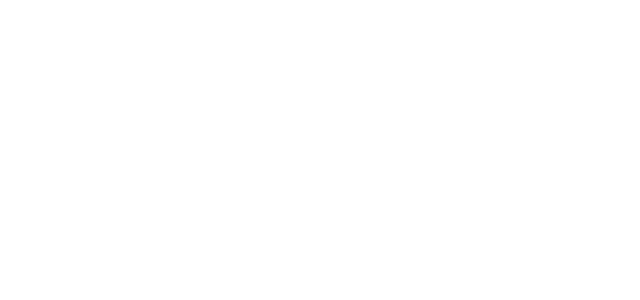
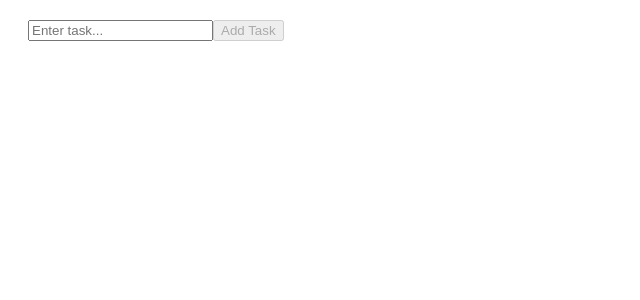
Before and after one commit to drawliin/Projet--Controle3, a React (Create React App) app: page / in a window 1280 px wide. Shown: the top 300 px of the page, without its empty margins (0-640 px from the left). Built offline with nearby package versions, Linux system fonts and the light colour scheme.

Commit message:
add AddTask component for task management functionality

```diff
--- a/src/App.js
+++ b/src/App.js
@@ -1,9 +1,10 @@
+import AddTask from "./components/AddTask";
 
 
 function App() {
   return (
     <div className="App">
-
+      <AddTask/>
     </div>
   );
 }
--- /dev/null
+++ b/src/components/AddTask.js
@@ -0,0 +1,58 @@
+import React, {useState} from 'react'
+
+function AddTask(){
+
+    const [newTask, setNewTask] = useState('');
+
+    const [tasks, setTasks] = useState([]);
+
+    function handleTasks(){
+
+        if(!tasks.includes(newTask.trim())){
+            setTasks([...tasks, newTask.trim()]);
+            setNewTask('');
+        }else{
+            alert('Task already exists');
+            setNewTask('');
+        }
+
+    }
+
+    function handleDelete(i){
+        const filteredTasks = tasks.filter((_, j) => (j !== i));
+        setTasks(filteredTasks);
+    }
+
+    function handleEdit(i){
+        const taskToEdit = tasks[i];
+        setNewTask(taskToEdit)
+    }
+
+
+
+    return (
+        <div>
+            <input type='text' placeholder='Enter task...' value={newTask} onChange={(e) => {setNewTask(e.target.value)}} />
+            <button onClick={() => {handleTasks()}} disabled={!newTask.trim()}>Add Task</button>
+
+            <ul>
+                {tasks.map((element, index) => {
+                    return(
+                        <div className='listElement' key={index}>
+                            <li>{element}</li>
+                            <button onClick={() => handleEdit(index)}>Modifier</button>
+                            <button onClick={() => handleDelete(index)}>Supprimer</button>
+                        </div>
+                    )
+                })}
+            </ul>
+
+
+
+
+
+        </div>
+    )
+}
+
+export default AddTask
--- a/src/index.css
+++ b/src/index.css
@@ -1,13 +1,14 @@
-body {
-  margin: 0;
-  font-family: -apple-system, BlinkMacSystemFont, 'Segoe UI', 'Roboto', 'Oxygen',
-    'Ubuntu', 'Cantarell', 'Fira Sans', 'Droid Sans', 'Helvetica Neue',
-    sans-serif;
-  -webkit-font-smoothing: antialiased;
-  -moz-osx-font-smoothing: grayscale;
+.App{
+  margin: 20px;
 }
 
-code {
-  font-family: source-code-pro, Menlo, Monaco, Consolas, 'Courier New',
-    monospace;
+.listElement{
+  display: flex;
+  justify-content: space-around;
+  width: 250px;
+  gap: 3px;
+  margin: 5px 0;
+  padding: 3px;
+
+
 }
--- a/src/index.js
+++ b/src/index.js
@@ -6,7 +6,7 @@ import App from './App';
 
 const root = ReactDOM.createRoot(document.getElementById('root'));
 root.render(
-  <React.StrictMode>
+
     <App />
-  </React.StrictMode>
+
 );
```
